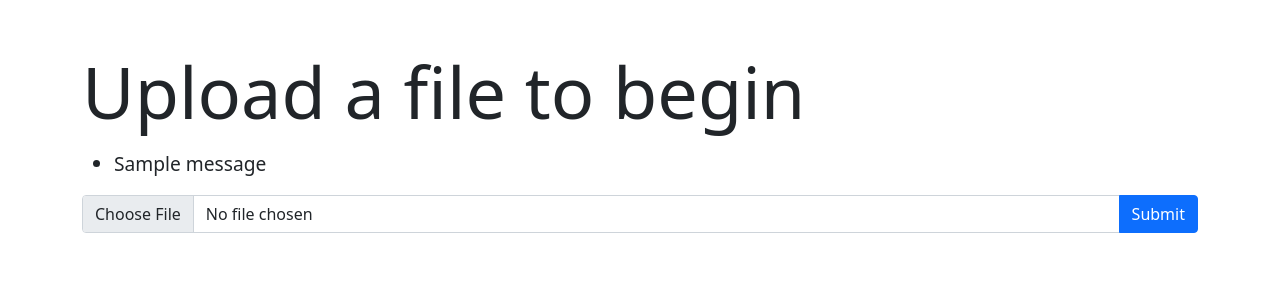
After one commit to bphogat1006/Colors-To-Music, a Flask app: page /upload in a window 1280 px wide. The commit adds this page. Shown: the top 300 px of the page. Run offline with Flask 2, Linux system fonts and the light colour scheme; one stand-in notice (Sample message) is shown.

Commit message:
added suport for flashing error messages to user

```diff
--- a/app/__init__.py
+++ b/app/__init__.py
@@ -2,7 +2,7 @@ from flask import Flask
 import os
 
 app = Flask(__name__)
-app.config["IMAGE_UPLOADS_PATH"] = "static/uploads"
+app.config["IMAGE_UPLOADS_PATH"] = "static\\uploads"
 app.config["ALLOWED_EXTENSIONS"] = {'png', 'jpg', 'jpeg'}
 app.config["SECRET_KEY"] = os.urandom(24)
 
--- a/app/routes.py
+++ b/app/routes.py
@@ -1,30 +1,35 @@
-from flask import Blueprint, render_template, request, redirect, url_for, flash
+from flask import render_template, request, redirect, url_for, flash
 from app import app
 from werkzeug.utils import secure_filename
 import os
 
 @app.route("/home", methods=['GET'])
-def home():
+def view_home():
     return render_template("home.html")
+
+@app.route("/upload", methods=['GET'])
+def view_upload_page():
+    return render_template("upload.html")
 
 @app.route("/uploader", methods = ['POST'])
 def upload_file():
     image = request.files['image']
     if image.filename == '':
-        print('No image selected')
-        return redirect("/home")
+        flash('No image selected')
+        return redirect("/upload")
     filename = secure_filename(image.filename)
     fileExtension = filename.split(".")[1]
     if fileExtension not in app.config["ALLOWED_EXTENSIONS"]:
-        print('image file type "'+fileExtension+'" not supported')
-        return redirect("/home")
+        flash('image file type "'+fileExtension+'" not supported')
+        return redirect("/upload")
     path = os.path.join(app.root_path, app.config["IMAGE_UPLOADS_PATH"], filename)
     image.save(path)
     return redirect("display/"+filename)
 
 @app.route("/display/<filename>", methods = ['GET'])
 def display_image(filename):
-    if(filename == ''):
-        print("no filename specified")
-        return redirect("/home")
+    path = os.path.join(app.root_path, app.config["IMAGE_UPLOADS_PATH"], filename)
+    print(os.path.isfile(path))
+    if(not os.path.isfile(path)):
+        flash("image does not exist")
     return render_template("display.html", filename="uploads/"+filename)
--- /dev/null
+++ b/app/static/css/style.css
@@ -0,0 +1,4 @@
+
+li {
+    font-size: larger;
+}
--- a/app/templates/base.html
+++ b/app/templates/base.html
@@ -6,15 +6,19 @@
 	<meta name="viewport" content="width=device-width, initial-scale=1.0">
 
 	<link href="https://cdn.jsdelivr.net/npm/bootstrap@5.1.3/dist/css/bootstrap.min.css" rel="stylesheet" integrity="sha384-1BmE4kWBq78iYhFldvKuhfTAU6auU8tT94WrHftjDbrCEXSU1oBoqyl2QvZ6jIW3" crossorigin="anonymous">
+	<link rel="stylesheet" type="text/css" href="{{ url_for('static', filename='css/style.css') }}" />
 	<script src="https://ajax.googleapis.com/ajax/libs/jquery/3.5.1/jquery.min.js"></script>
 
 	<title>{% block title %}{% endblock %}</title>
+
     {% block head %}
 	{% endblock %}
 </head>
 <body>
-	{% block body %}
-	{% endblock %}
+	<div class="container mt-5">
+		{% block body %}
+		{% endblock %}
+	</div>
 	<script src="https://cdn.jsdelivr.net/npm/bootstrap@5.1.3/dist/js/bootstrap.bundle.min.js" integrity="sha384-ka7Sk0Gln4gmtz2MlQnikT1wXgYsOg+OMhuP+IlRH9sENBO0LRn5q+8nbTov4+1p" crossorigin="anonymous"></script>
 </body>
 </html>
--- a/app/templates/display.html
+++ b/app/templates/display.html
@@ -3,5 +3,9 @@
 Uploaded Image
 {% endblock %}
 {% block body %}
-<img id="uploaded-image" src="{{url_for('static', filename=filename)}}"></img>
+<h1 class="display-2 mb-3">Uploaded image</h1>
+{% include "flash.html" %}
+<img id="uploaded-image" src="{{url_for('static', filename=filename)}}" style="width:100%;"></img>
+
+
 {% endblock %}
--- /dev/null
+++ b/app/templates/flash.html
@@ -0,0 +1,9 @@
+{% with messages = get_flashed_messages() %}
+    {% if messages %}
+        <ul class=flashes>
+        {% for message in messages %}
+        <li>{{ message }}</li>
+        {% endfor %}
+        </ul>
+    {% endif %}
+{% endwith %}
--- /dev/null
+++ b/app/templates/upload.html
@@ -0,0 +1,12 @@
+{% extends "base.html" %}
+{% block title %}
+Upload Image
+{% endblock %}
+{% block body %}
+<label for="image" class="form-label display-2 mb-3">Upload a file to begin</label>
+{% include "flash.html" %}
+<form id="image-upload-form" class="input-group" action="/uploader" method="post" enctype="multipart/form-data">
+	<input class="form-control" type="file" name="image" id="image"/>
+	<input class="btn btn-primary" type = "submit"/>
+</form>
+{% endblock %}
```
Also changed, not shown: app/templates/home.html (+5 -8 lines), app/static/uploads/Ash_Tree.jpg (deleted), app/static/uploads/Conifer.jpg (deleted).
